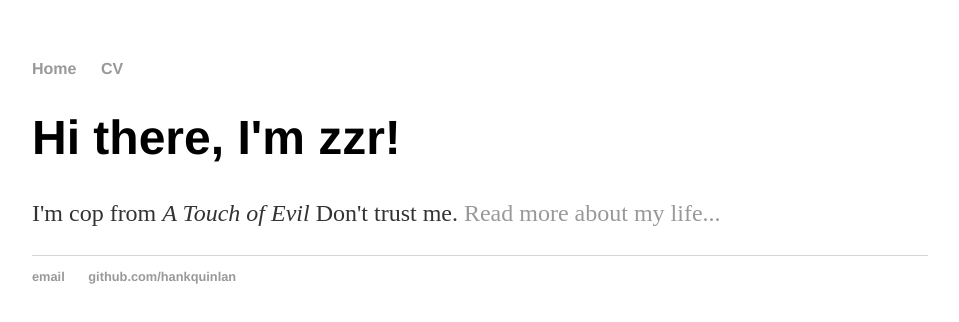
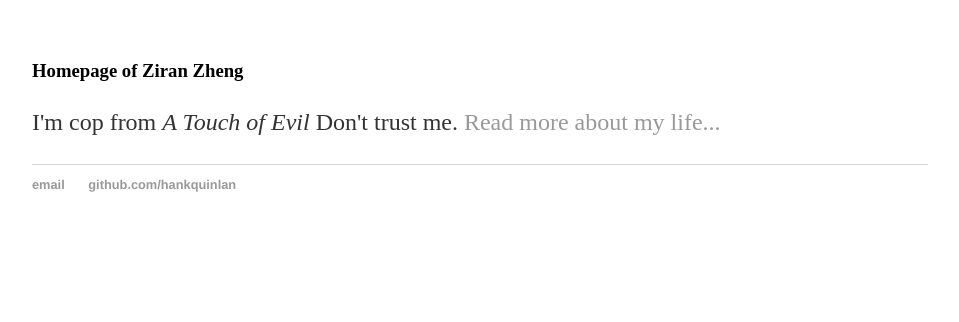
Before and after one commit to zzrnature/zzrnature.github.io, a plain HTML site: page index.html in a window 1280 px wide. Shown: the whole page, without its empty margins (160-1119 px from the left). Drawn offline with Linux system fonts and the light colour scheme.

Commit message:
Update index.html

```diff
--- a/index.html
+++ b/index.html
@@ -6,22 +6,15 @@
 		<link rel="stylesheet" type="text/css" href="/css/main.css">
 	</head>
 	<body>
-		<nav>
-    		<ul>
-        		<li><a href="/">Home</a></li>
-	           	<li><a href="/cv">CV</a></li>
-
-    		</ul>
-		</nav>
 		<div class="container">
     		<div class="blurb">
-        		<h1>Hi there, I'm zzr!</h1>
+        		<h3>Homepage of Ziran Zheng</h3>
 				<p>I'm  cop from <em>A Touch of Evil</em> Don't trust me. <a href="/about">Read more about my life...</a></p>
     		</div><!-- /.blurb -->
 		</div><!-- /.container -->
 		<footer>
     		<ul>
-        		<li><a href="mailto:hankquinlanhub@gmail.com">email</a></li>
+        		<li><a href="mailto:zzr_nature@163.com">email</a></li>
         		<li><a href="https://github.com/zzrnature/zzrnature.github.io">github.com/hankquinlan</a></li>
 			</ul>
 		</footer>
```
